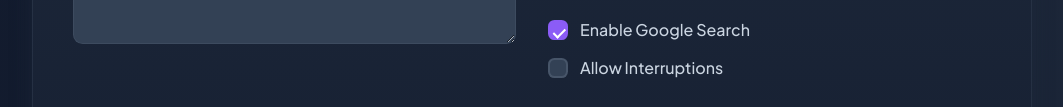
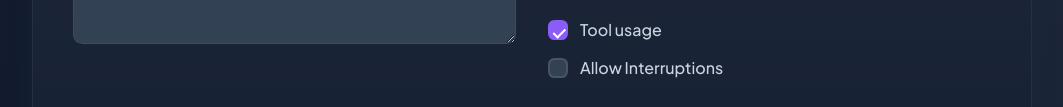
Before and after one commit to R3n3gade-ai/google-gemini-live-api-multimodal-demo, a plain HTML site: page frontend/index.html in a window 1280 px wide. Shown: the part 256-363 px from the top of the page, without its empty margins (108-1171 px from the left). Drawn offline with Linux system fonts and the light colour scheme; files that its build step writes are made by us from their sources; files whose address does not match are found by name.

Commit message:
Update index.html

```diff
--- a/frontend/index.html
+++ b/frontend/index.html
@@ -49,7 +49,7 @@
               <label class="checkbox-wrapper">
                 <input type="checkbox" class="checkbox-input" id="enableGoogleSearch" checked>
                 <span class="checkbox-display"></span>
-                <span class="checkbox-label">Enable Google Search</span>
+                <span class="checkbox-label">Tool usage</span>
               </label>
 
               <label class="checkbox-wrapper">
```
